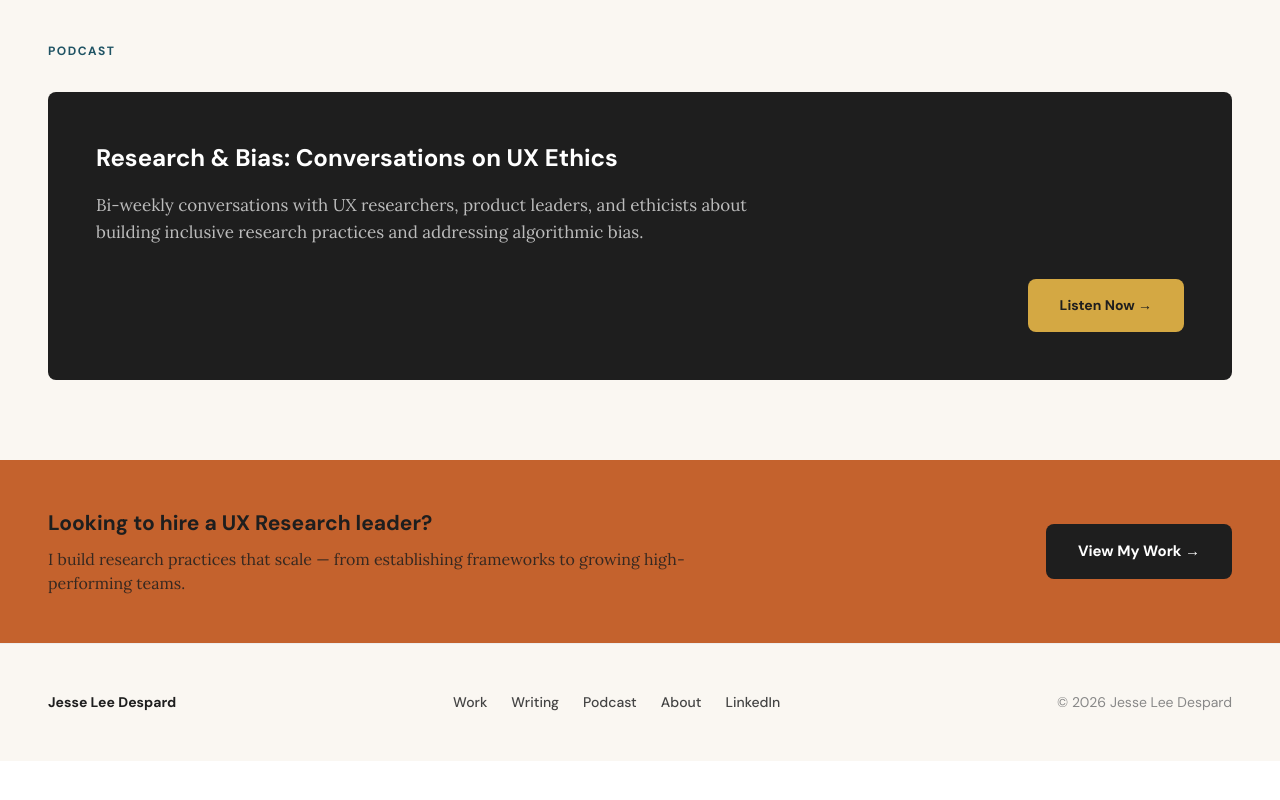
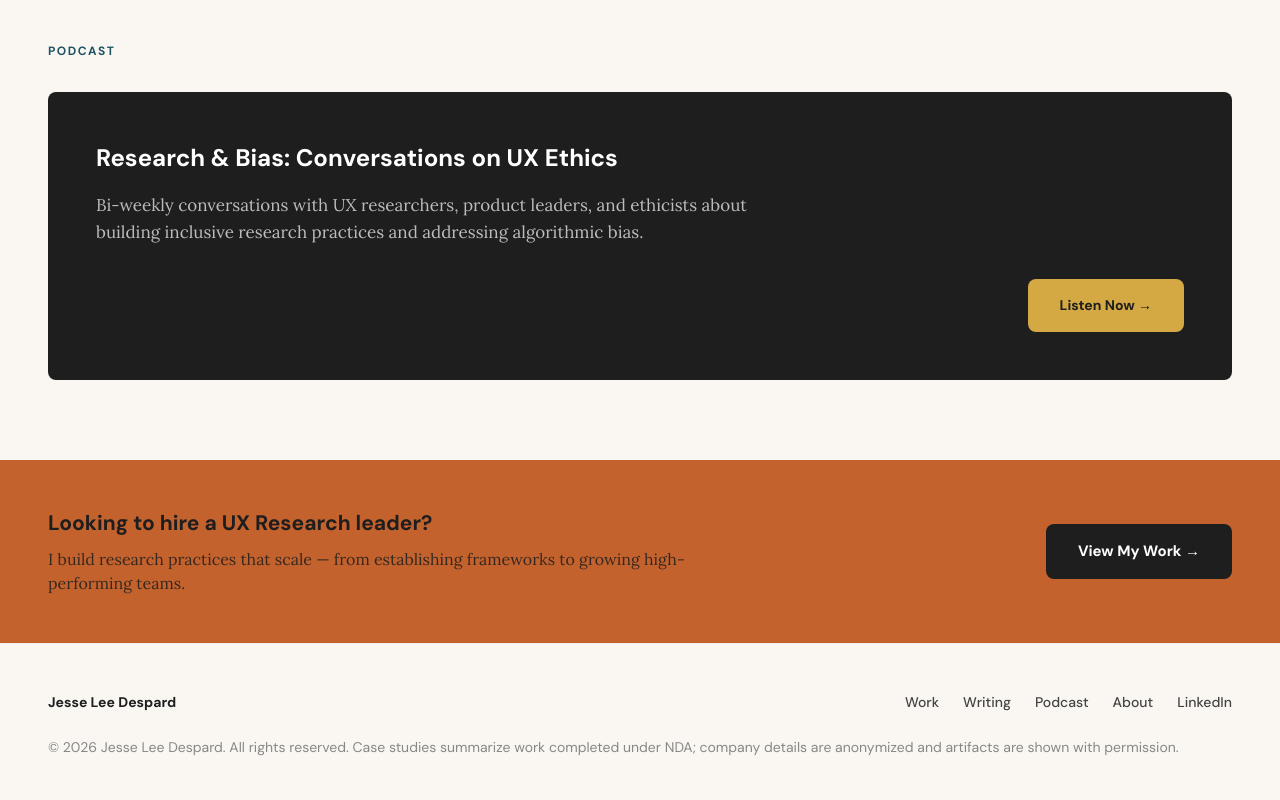
Before and after one commit to jesseleedespard/jesseleedespard.com, a React (Vite) app: page / in a window 1280 px wide. Shown: the part 2050-2850 px from the top of the page. Before the commit the page ends 2811 px from the top, so only its background shows below. Built offline with nearby package versions, Linux system fonts and the light colour scheme.

Commit message:
Add robots.txt with AI-crawler opt-out and expand footer copyright with NDA attribution

```diff
--- a/src/app/components/Footer.tsx
+++ b/src/app/components/Footer.tsx
@@ -29,7 +29,7 @@ export function Footer() {
           </a>
         </nav>
 
-        <div className="site-footer__copy">© 2026 Jesse Lee Despard</div>
+        <div className="site-footer__copy">© 2026 Jesse Lee Despard. All rights reserved. Case studies summarize work completed under NDA; company details are anonymized and artifacts are shown with permission.</div>
       </div>
     </footer>
   );
```
Also changed, not shown: public/robots.txt (added).
